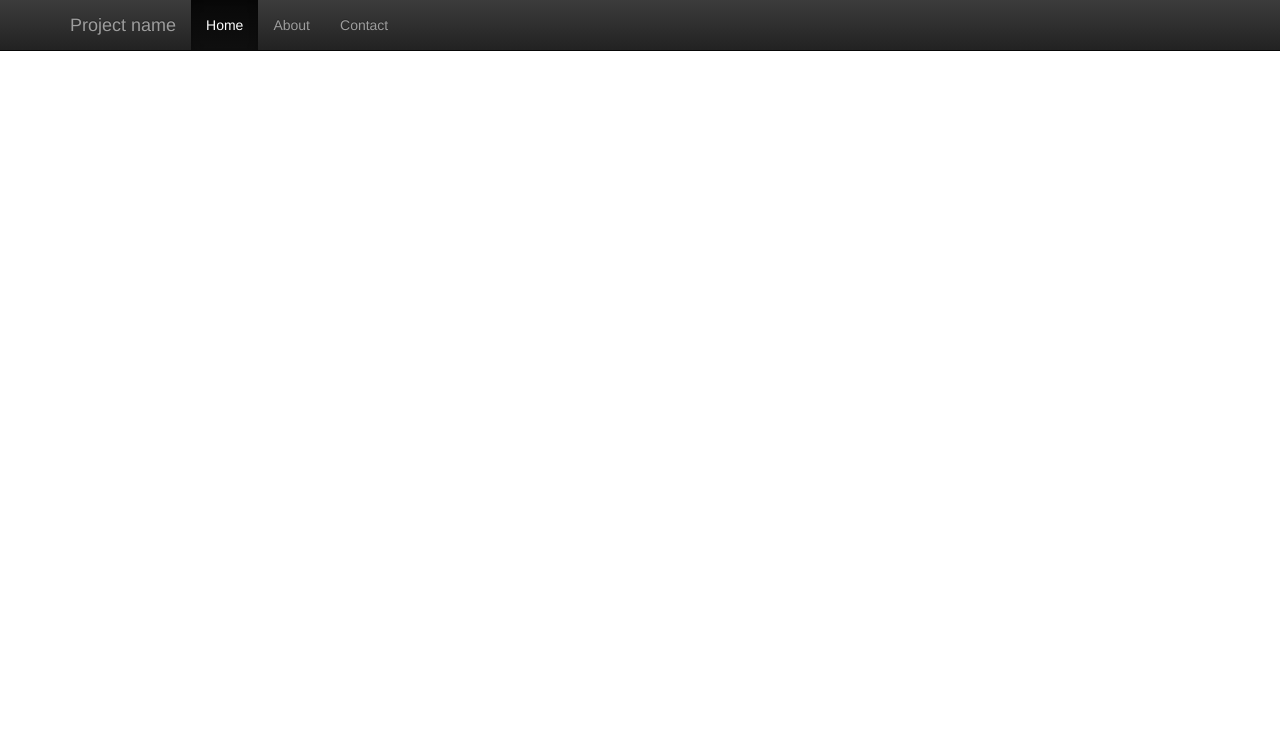
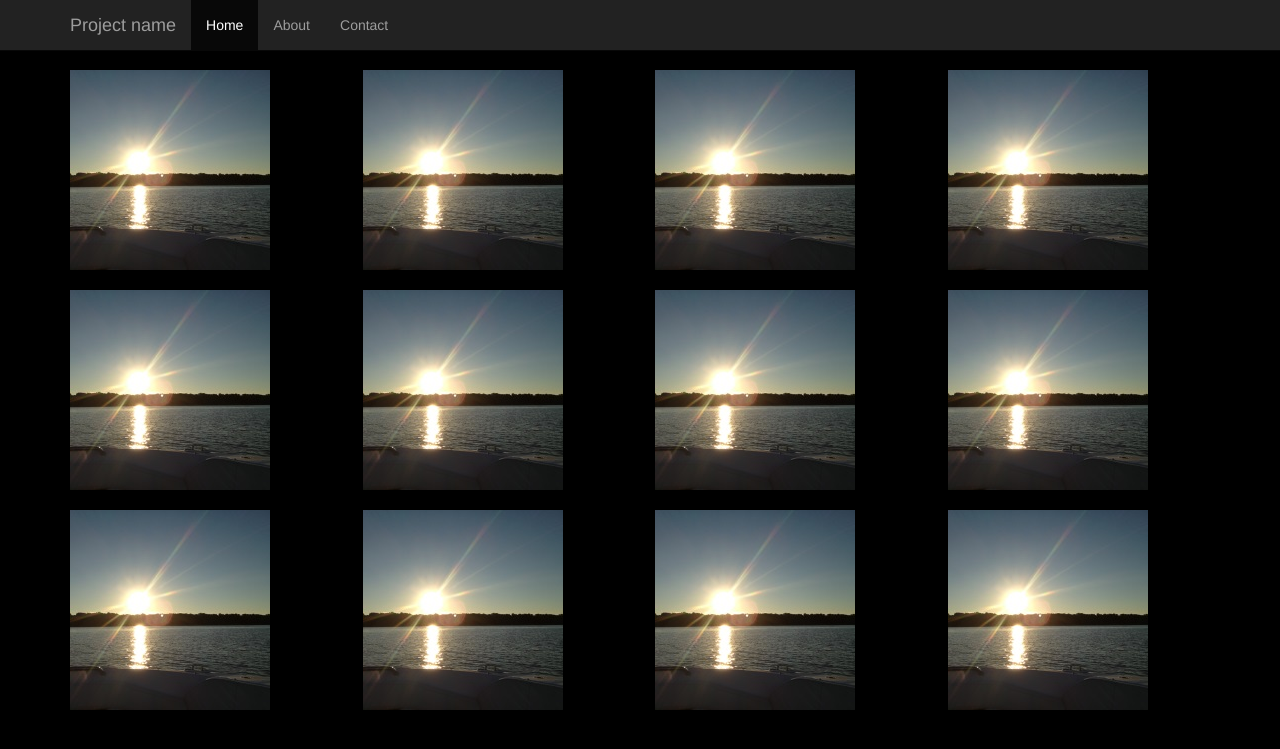
Before and after one commit to coder229/php-sandbox, a PHP site: page /template.html in a window 1280 px wide. Shown: the top 749 px of the page. Run offline with PHP 8.4, Linux system fonts and the light colour scheme; some libraries are stand-ins or nearby versions.

Commit message:
Added photo thumbnails to the template

```diff
--- a/css/styles.css
+++ b/css/styles.css
@@ -1,3 +1,13 @@
 .header-spacer {
 	margin-top: 50px;
 }
+
+.photo-thumbnail {
+	background-color: black;
+	padding-top: 20px;
+	padding-right: 20px;
+}
+
+body {
+	background-color: black;
+}
--- a/template.html
+++ b/template.html
@@ -9,13 +9,11 @@
     <title>HTML Template</title>
 
     <!-- Latest compiled and minified CSS -->
-    <link rel="stylesheet" href="https://maxcdn.bootstrapcdn.com/bootstrap/3.3.4/css/bootstrap.min.css">
-
-    <!-- Optional theme -->
-    <link rel="stylesheet" href="https://maxcdn.bootstrapcdn.com/bootstrap/3.3.4/css/bootstrap-theme.min.css">
+    <link rel="stylesheet" href="bower_components/bootstrap/dist/css/bootstrap.css">
 
     <!-- Latest compiled and minified JavaScript -->
-    <script src="https://maxcdn.bootstrapcdn.com/bootstrap/3.3.4/js/bootstrap.min.js"></script>
+    <script src="bower_components/jquery/dist/jquery.js"></script>
+    <script src="bower_components/bootstrap/dist/js/bootstrap.js"></script>
 
     <!-- Custom styles for this template -->
     <link href="css/styles.css" rel="stylesheet">
@@ -44,9 +42,27 @@
       </div>
     </nav>
 
-    <div class="header-spacer"/>
+    <div class="header-spacer"></div>
     <div class="container">
 
+	<div class="row">
+		<div class="col-md-3 photo-thumbnail"><img src="storage/sample.jpg"/></div>
+		<div class="col-md-3 photo-thumbnail"><img src="storage/sample.jpg"/></div>
+		<div class="col-md-3 photo-thumbnail"><img src="storage/sample.jpg"/></div>
+		<div class="col-md-3 photo-thumbnail"><img src="storage/sample.jpg"/></div>
+	<div class="row">
+	</div>
+		<div class="col-md-3 photo-thumbnail"><img src="storage/sample.jpg"/></div>
+		<div class="col-md-3 photo-thumbnail"><img src="storage/sample.jpg"/></div>
+		<div class="col-md-3 photo-thumbnail"><img src="storage/sample.jpg"/></div>
+		<div class="col-md-3 photo-thumbnail"><img src="storage/sample.jpg"/></div>
+	<div class="row">
+	</div>
+		<div class="col-md-3 photo-thumbnail"><img src="storage/sample.jpg"/></div>
+		<div class="col-md-3 photo-thumbnail"><img src="storage/sample.jpg"/></div>
+		<div class="col-md-3 photo-thumbnail"><img src="storage/sample.jpg"/></div>
+		<div class="col-md-3 photo-thumbnail"><img src="storage/sample.jpg"/></div>
+	<div class="row">
 
 
     </div><!-- /.container -->
```
Also changed, not shown: bower.json (added, +18 -0 lines), storage/sample.jpg (added), 1 other file.
